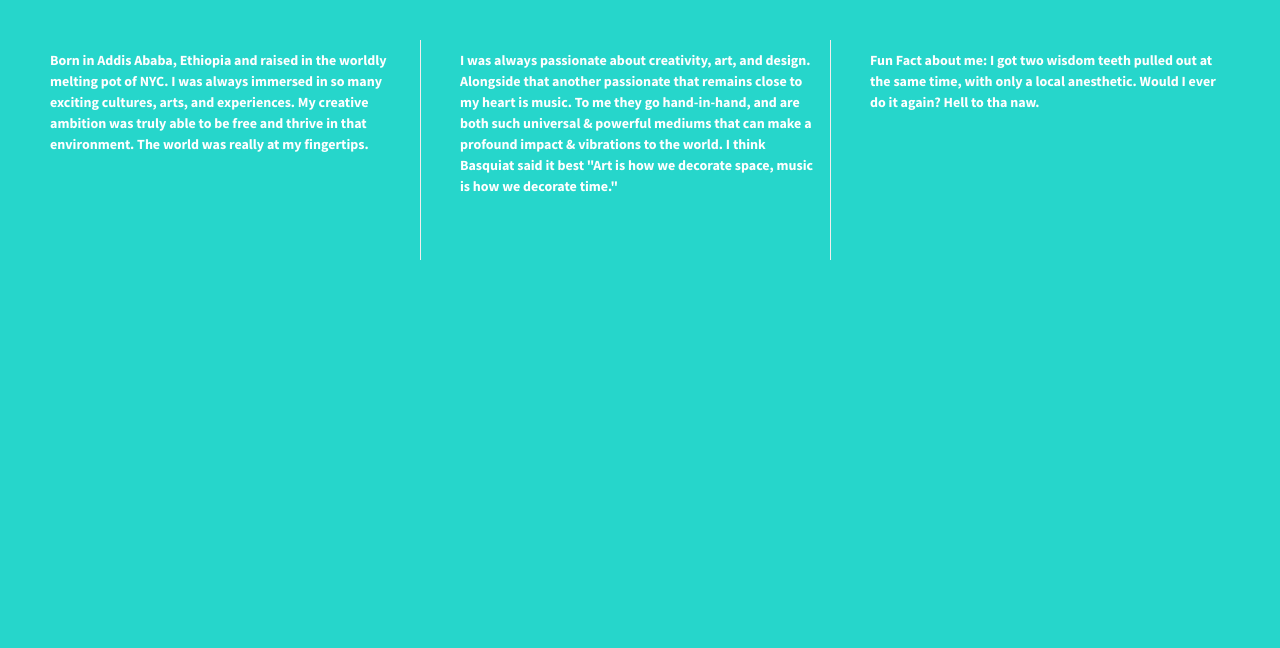
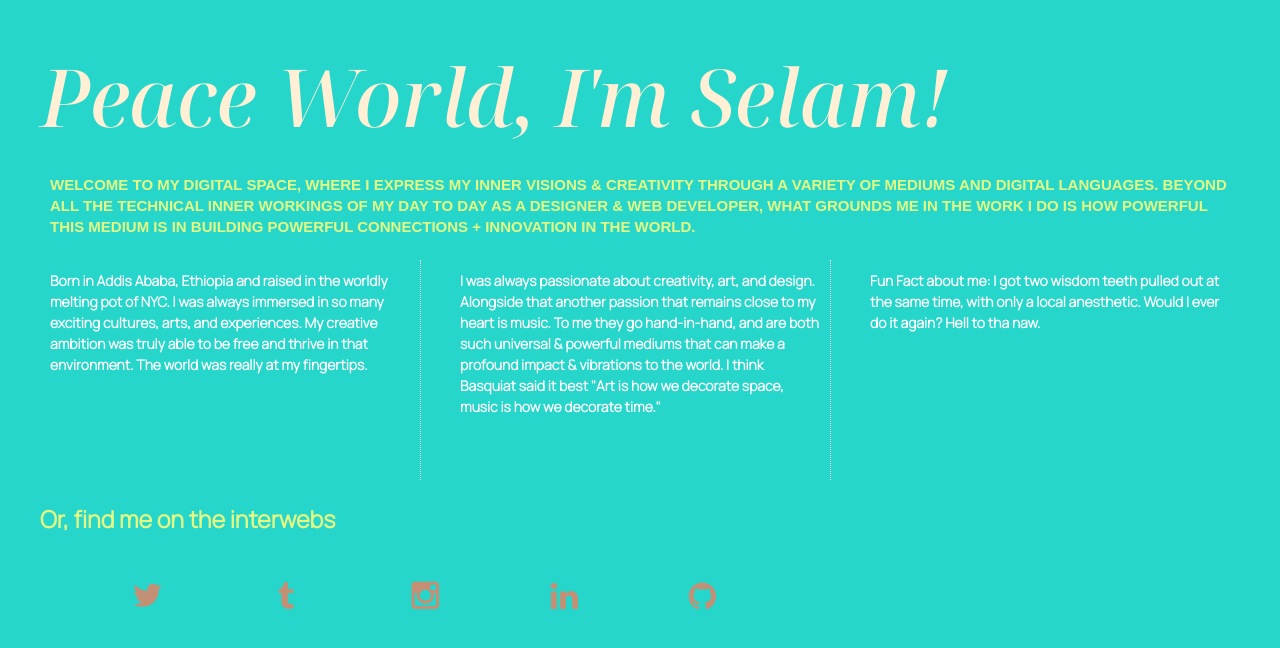
Before and after one commit to selamwondwossen/Flexbox-divs, a plain HTML site: page index.html in a window 1280 px wide. Drawn offline with nearby package versions, Linux system fonts and the light colour scheme.

Commit message:
Updated site layout design, and added new header plus intro copy

```diff
--- a/css/main.css
+++ b/css/main.css
@@ -110,6 +110,7 @@ body {
 
 .wrapper {
   /*add display:flex and set justify-content to space-between*/
+  font-family: 'Manrope', sans-serif;
   font-weight: 700;
   display: flex;
   justify-content: space-between;
@@ -129,10 +130,40 @@ body {
 }
 
 .div-1, .div-2{
-    border-right: 1px solid #eee;
+    border-right: 1px dotted #eee;
 }
 
+.intro {
+    font-family: 'Noto Serif Display', serif;
+    font-size: 2em;
+    color: papayawhip;
+}
 
+h1{
+    font-weight: 200;
+    font-style: italic;
+    margin: 0;
+}
+
+.bio{
+    font-family: 'IBM Plex Sans Condensed', sans-serif;
+    font-size: 0.5em;
+    text-transform: uppercase;
+    padding: 10px 10px;
+}
+
+#contact{
+    font-family: "Manrope", sans-serif;
+}
+
+#contact ul {
+    list-style: none;
+}
+
+#contact ul li {
+    display: inline-block;
+    padding: 20px 50px;
+}
 
 /* ==========================================================================
    Helper classes
@@ -148,7 +179,7 @@ body {
 
 /*
  * Hide only visually, but have it available for screen readers:
- * http://snook.ca/archives/html_and_css/hiding-content-for-accessibility
+ * http://snook.ca/a rchives/html_and_css/hiding-content-for-accessibility
  */
 
 .visuallyhidden {
--- a/index.html
+++ b/index.html
@@ -15,19 +15,40 @@
         <script src="js/vendor/modernizr-2.8.3.min.js"></script>
         <link href='http://fonts.googleapis.com/css?family=Lora:700' rel='stylesheet' type='text/css'>
         <link href='http://fonts.googleapis.com/css?family=Source+Sans+Pro:400,700' rel='stylesheet' type='text/css'>
+        <link rel="preconnect" href="https://fonts.googleapis.com">
+        <link rel="preconnect" href="https://fonts.gstatic.com" crossorigin>
+        <link href="https://fonts.googleapis.com/css2?family=Noto+Serif+Display:ital,wght@1,500&display=swap" rel="stylesheet">
+        <link rel="preconnect" href="https://fonts.googleapis.com">
+        <link rel="preconnect" href="https://fonts.gstatic.com" crossorigin>
+        <link href="https://fonts.googleapis.com/css2?family=Manrope:wght@300&display=swap" rel="stylesheet">
+        <link rel="preconnect" href="https://fonts.googleapis.com">
+        <link rel="preconnect" href="https://fonts.gstatic.com" crossorigin>
+        <link href="https://fonts.googleapis.com/css2?family=IBM+Plex+Sans+Condensed:wght@200&display=swap" rel="stylesheet">
     </head>
     <body>
         <!--[if lt IE 8]>
             <p class="browserupgrade">You are using an <strong>outdated</strong> browser. Please <a href="http://browsehappy.com/">upgrade your browser</a> to improve your experience.</p>
         <![endif]-->
-
+        <header>
+            <div class="intro">
+            <h1> Peace World, I'm Selam!</h1>
+            </div>
+        </header>
+        <section class="main-content">
+            <div class="bio">
+                <h2> Welcome to my digital space, where I express my inner visions & creativity through a variety of mediums and digital languages.
+                     Beyond all the technical inner workings of my day to day as a Designer & Web Developer, what grounds me in the work I do is
+                     how powerful this medium is in building powerful connections + innovation in the world.
+                </h2>
+            </div>
+        </section>
         <section class="wrapper">
             <div class="div-1">
                 Born in Addis Ababa, Ethiopia and raised in the worldly melting pot of NYC. I was always immersed in so many exciting cultures, arts, and experiences.
                 My creative ambition was truly able to be free and thrive in that environment. The world was really at my fingertips.
             </div>
             <div class="div-2">
-                I was always passionate about creativity, art, and design. Alongside that another passionate that remains close to my heart
+                I was always passionate about creativity, art, and design. Alongside that another passion that remains close to my heart
                 is music. To me they go hand-in-hand, and are both such universal & powerful mediums that can make a profound impact & vibrations to the world.
                 I think Basquiat said it best "Art is how we decorate space, music is how we decorate time."
             </div>
@@ -36,6 +57,7 @@
                 Would I ever do it again? Hell to tha naw.
             </div>
         </section>
+
 
         <script src="https://ajax.googleapis.com/ajax/libs/jquery/1.11.3/jquery.min.js"></script>
         <script>window.jQuery || document.write('<script src="js/vendor/jquery-1.11.3.min.js"><\/script>')</script>
@@ -51,5 +73,17 @@
             r.parentNode.insertBefore(e,r)}(window,document,'script','ga'));
             ga('create','UA-XXXXX-X','auto');ga('send','pageview');
         </script>
+
+        <footer id="contact">
+            <h3 id="socialmedia-header">Or, find me on the interwebs</h3>
+                <ul>
+                    <li><a href="https://twitter.com/dezeen" target="_blank"><img src="img/twitter.png" alt="twitter-icon"></a></li>
+                    <li><a href="https://osasto.tumblr.com/" target="_blank"><img src="img/tumblr.png" alt="tumbler-icon"></a></li>
+                    <li><a href="https://www.instagram.com/skillcrush" target="_blank"><img src="img/instagram.png" alt="instagram-icon"></a></li>
+                    <li><a href="https://www.linkedin.com/school/skillcrush/" target="_blank"><img src="img/linkedin.png" alt="linkedin-icon"></a></li>
+                    <li><a href="https://github.com/skillcrush" target="_blank"><img src="img/github.png" alt="github-icon"></a></li>
+                </ul>
+
+        </footer>
     </body>
 </html>
```
Also changed, not shown: img/github.png (added), img/html-icon.png (added), img/instagram.png (added), img/linkedin.png (added), img/pencil-icon.png (added), img/tumblr.png (added), img/twitter.png (added).
